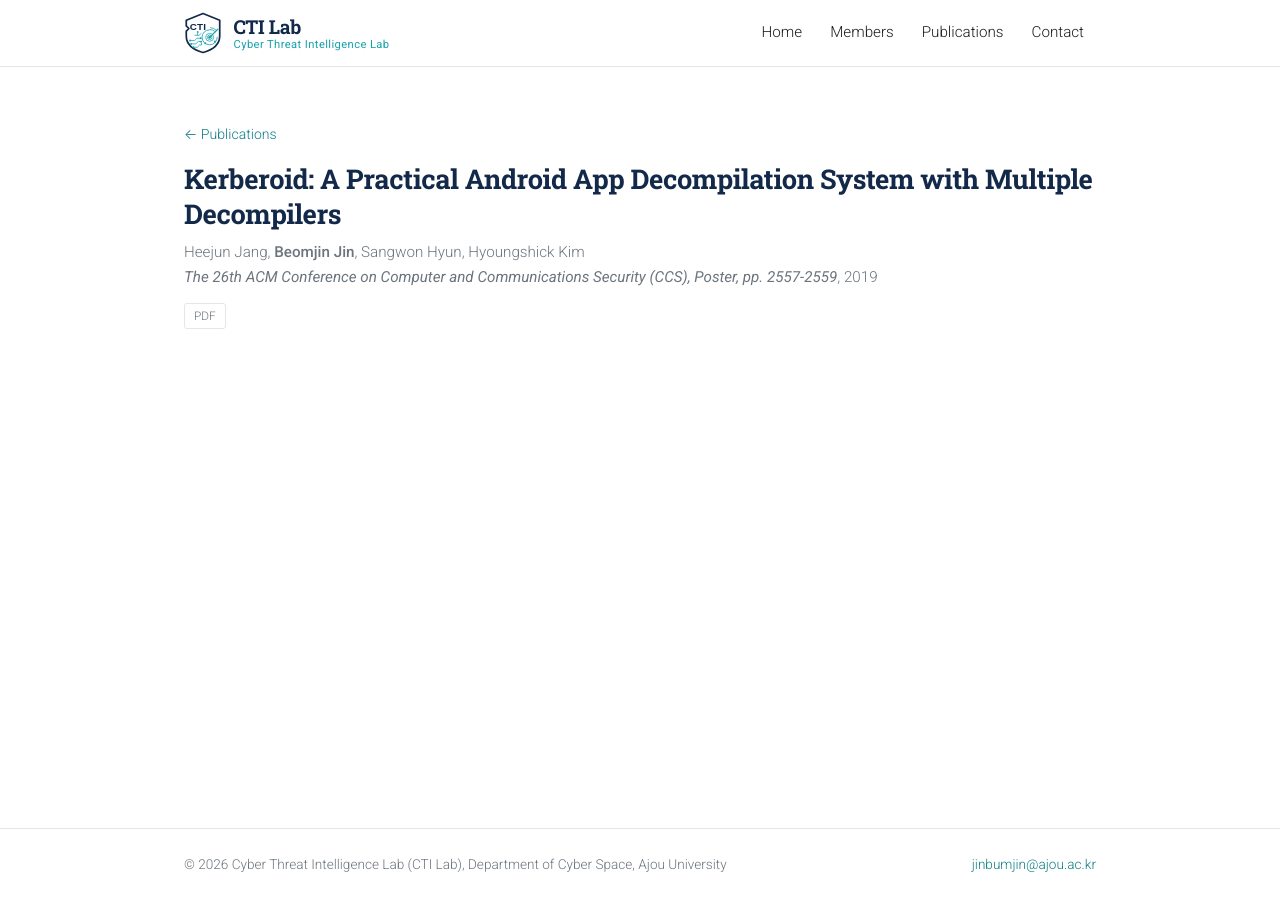
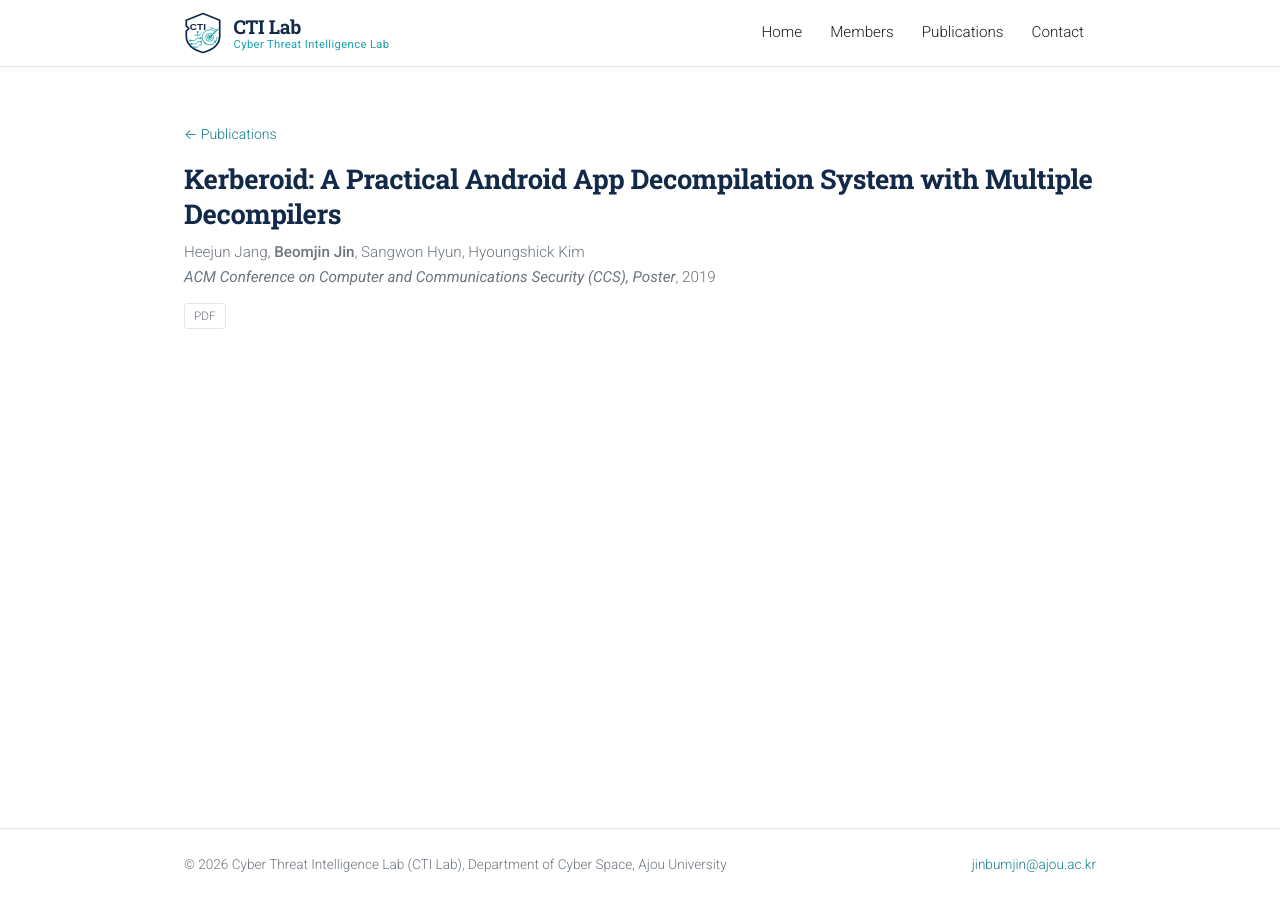
Before and after one commit to BJJINE/BJJINE.github.io, a Jekyll site: the page built from _publications/2019-11-11-kerberoid.md, in a window 1280 px wide. Built offline with Jekyll 4.4.1, drawn with Linux system fonts in a browser that asks for light colours.

Commit message:
Update 2019-11-11-kerberoid.md

```diff
--- a/_publications/2019-11-11-kerberoid.md
+++ b/_publications/2019-11-11-kerberoid.md
@@ -5,7 +5,7 @@ type: conference
 date: 2019-11-11
 year: 2019
 authors: "Heejun Jang, <b>Beomjin Jin</b>, Sangwon Hyun, Hyoungshick Kim"
-venue: "The 26th ACM Conference on Computer and Communications Security (CCS), Poster, pp. 2557-2559"
+venue: "ACM Conference on Computer and Communications Security (CCS), Poster"
 links:
   - { label: "PDF",  url: "/files/kerberoid.pdf" }
 ---
```
